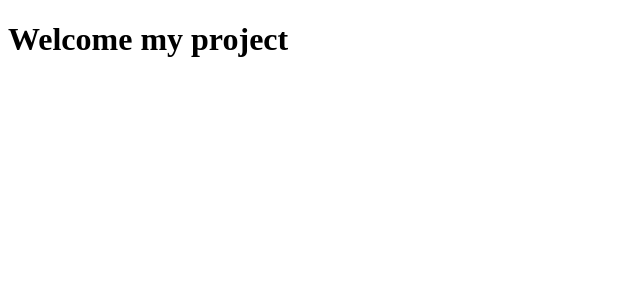
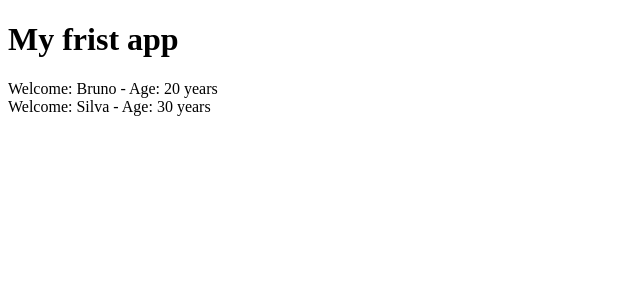
Before and after one commit to Brunocs1991/udemy_next_primeiro_app_react, a React (Create React App) app: page / in a window 1280 px wide. Shown: the top 300 px of the page, without its empty margins (0-640 px from the left). Built offline with nearby package versions, Linux system fonts and the light colour scheme.

Commit message:
props and components

```diff
--- a/package.json
+++ b/package.json
@@ -6,6 +6,7 @@
     "@testing-library/jest-dom": "^5.17.0",
     "@testing-library/react": "^13.4.0",
     "@testing-library/user-event": "^13.5.0",
+    "prop-types": "^15.8.1",
     "react": "^18.2.0",
     "react-dom": "^18.2.0",
     "react-scripts": "5.0.1",
--- a/src/App.js
+++ b/src/App.js
@@ -1,11 +1,15 @@
-import React from "react";
+import Nome from "./components/Nome";
 
-function App() {
+const App = () => {
     return (
         <div>
-            <h1>Welcome my project</h1>
+            <h1>My frist app</h1>
+            <Nome name="Bruno" age={20}/>
+            <br/>
+            <Nome name="Silva" age={30}/>
         </div>
-    );
+    )
 }
 
-export default App;
+
+export default App
--- /dev/null
+++ b/src/components/Nome/index.js
@@ -0,0 +1,13 @@
+import PropTypes from "prop-types";
+
+const Nome = ({name, age}) => {
+    return (
+        <span>Welcome: {name} - Age: {age} years</span>
+    )
+}
+
+Nome.propTypes = {
+    name: PropTypes.string,
+    age: PropTypes.number
+}
+export default Nome
```
Also changed, not shown: 1 other file (tests, documents, lock files or other folders).
